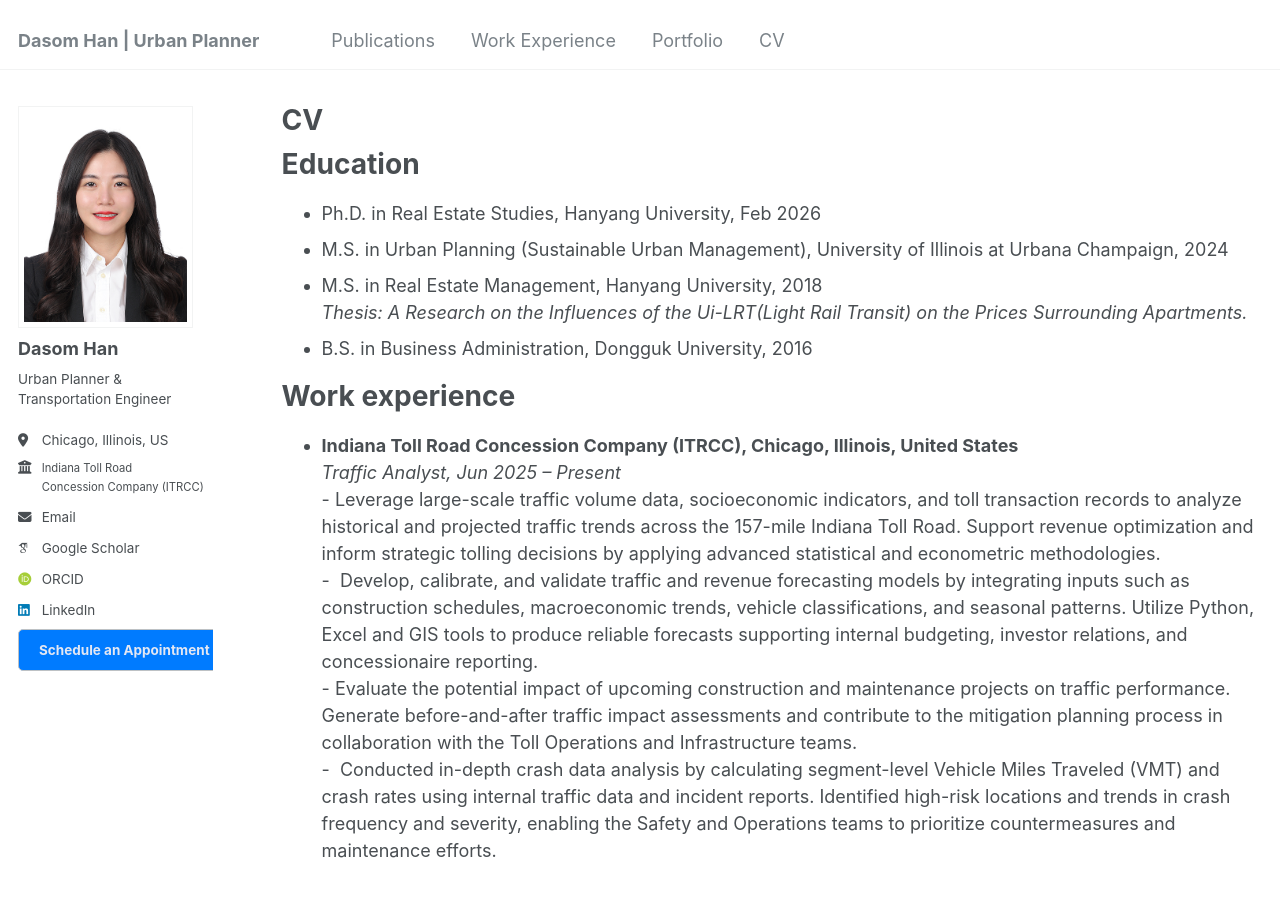
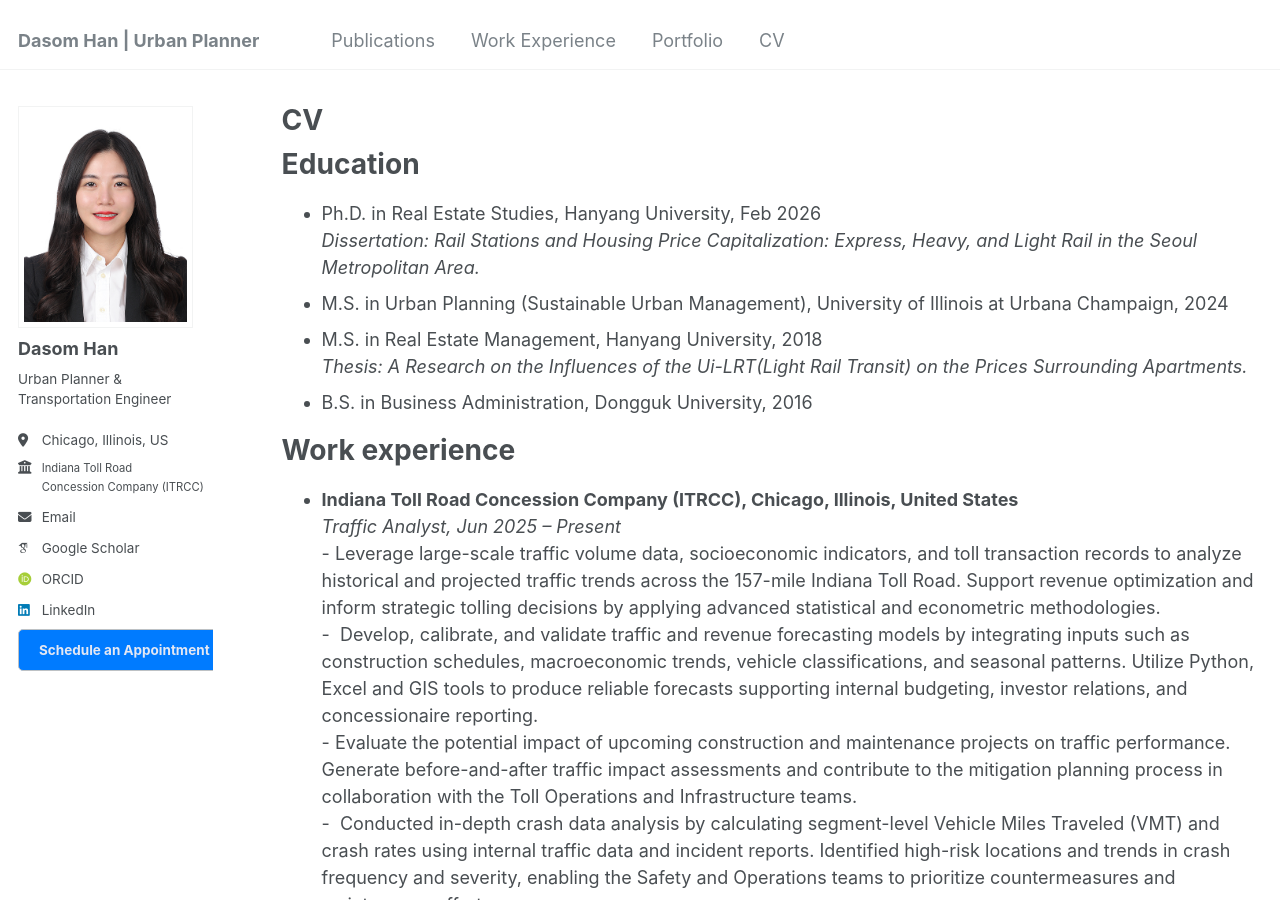
Before and after one commit to dasomh/dasomh.github.io, a Jekyll site: the page built from _pages/cv.md, in a window 1280 px wide and 900 px high. Built offline with Jekyll 4.4.1, drawn with Linux system fonts in a browser that asks for light colours; some web fonts are replaced.

Commit message:
Update cv.md

```diff
--- a/_pages/cv.md
+++ b/_pages/cv.md
@@ -11,7 +11,7 @@ redirect_from:
 
 Education
 ======
-* Ph.D. in Real Estate Studies, Hanyang University, Feb 2026
+* Ph.D. in Real Estate Studies, Hanyang University, Feb 2026<br><em>Dissertation: Rail Stations and Housing Price Capitalization: Express, Heavy, and Light Rail in the Seoul Metropolitan Area.</em>
 * M.S. in Urban Planning (Sustainable Urban Management), University of Illinois at Urbana Champaign, 2024
 * M.S. in Real Estate Management, Hanyang University, 2018<br><em>Thesis: A Research on the Influences of the Ui-LRT(Light Rail Transit) on the Prices Surrounding Apartments.</em>
 * B.S. in Business Administration, Dongguk University, 2016
```
